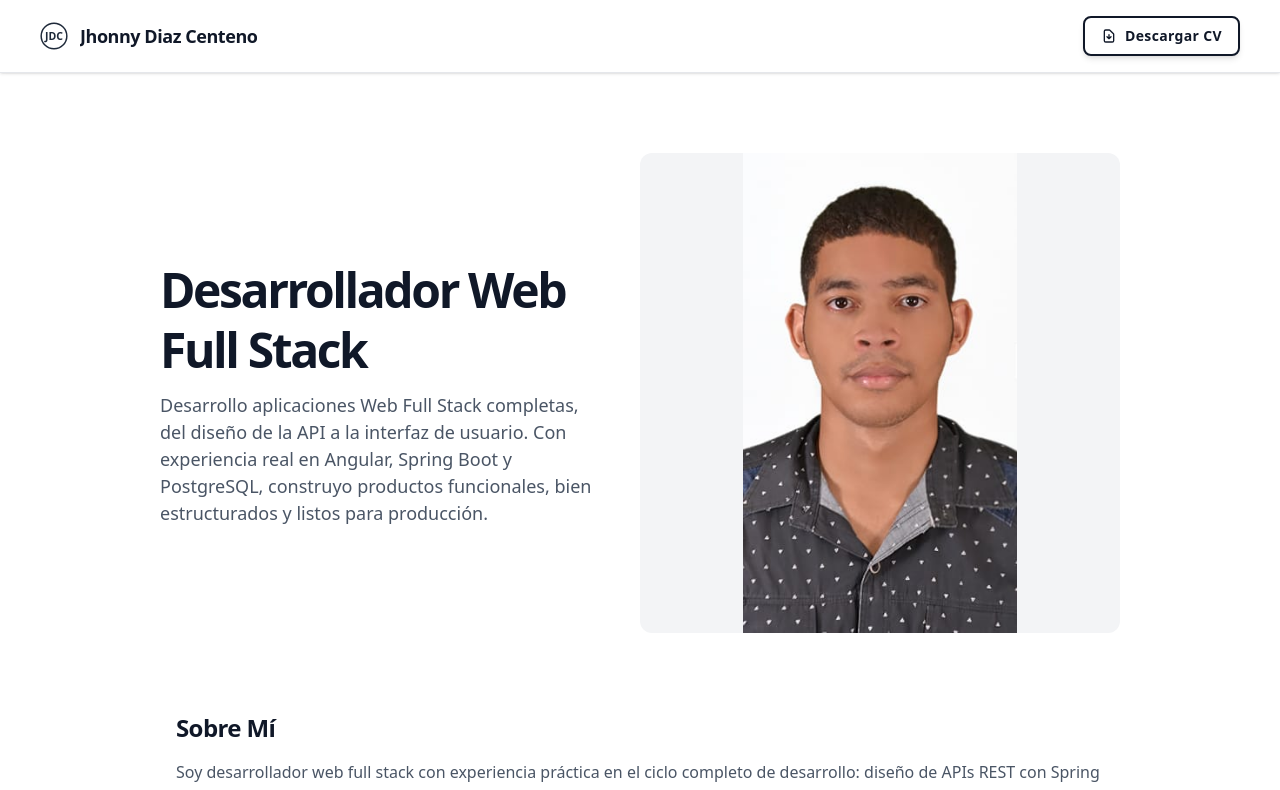
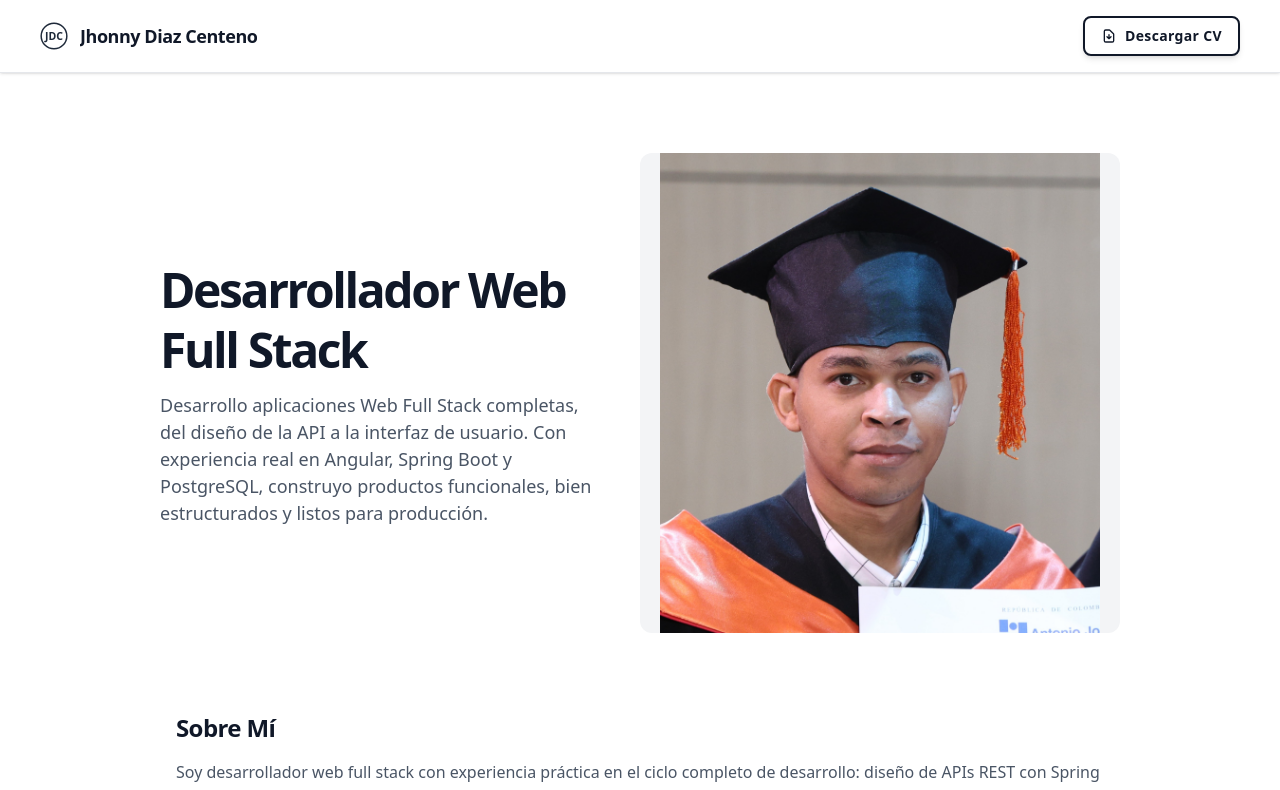
Before and after one commit to JhonnyDiaz4753/Portafolio-Jhonny-Diaz, an Angular app: page / in a window 1280 px wide. Shown: the top 790 px of the page. Built offline with nearby package versions, Linux system fonts and the light colour scheme.

Commit message:
cambio en imagenes

```diff
--- a/src/app/components/hero/hero.html
+++ b/src/app/components/hero/hero.html
@@ -19,7 +19,7 @@
     <div class="w-full max-w-md lg:max-w-none lg:w-1/2">
       <div class="relative aspect-square rounded-xl overflow-hidden bg-gray-100 dark:bg-gray-800">
         <img
-          src="/images/FotoCurriculum.jpg"
+          src="/images/grados_cara.JPG"
           alt="Jhonny Diaz Centeno - Desarrollador Web Full Stack"
           class="w-full h-full object-contain"
           loading="eager"
```
Also changed, not shown: public/images/FotoCurriculum.jpg (deleted), public/images/grados_cara.JPG (added).
